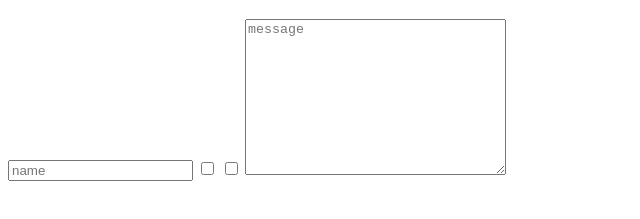
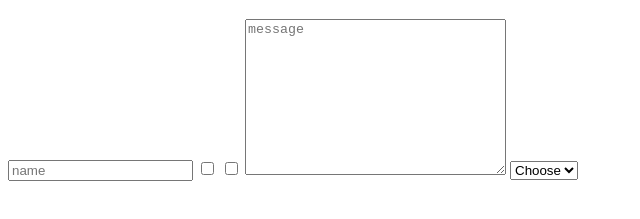
Before and after one commit to darathloyy/branch_project, a plain HTML site: page index.html in a window 1280 px wide. Shown: the part 61-280 px from the top of the page, without its empty margins (0-640 px from the left). Drawn offline with Linux system fonts and the light colour scheme.

Commit message:
add a cambobox

```diff
--- a/index.html
+++ b/index.html
@@ -12,5 +12,12 @@
     <input type="checkbox" value="Dogs" name="check">
     <input type="checkbox" value="Cats" name="check">
     <textarea name="" id="" cols="30" rows="10" placeholder="message"></textarea>
+    <select name="" id="">
+        <option>Choose</option>
+        <option value="dog">dog</option>
+        <option value="cat">cat</option>
+        <option value="bird">bird</option>
+        <option value="ronan">ronan</option>
+    </select>
 </body>
 </html>
```
